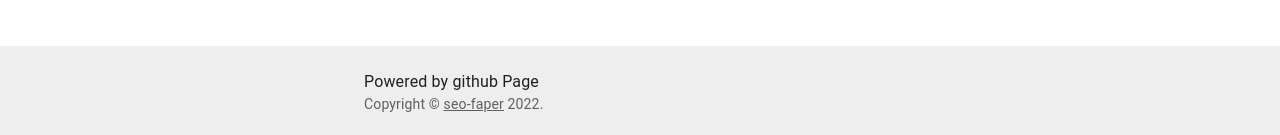
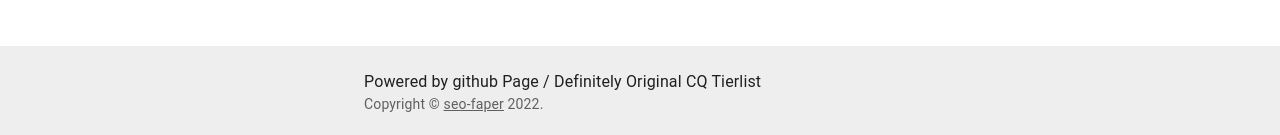
Before and after one commit to Seo-Faper/Jonan, a React (Create React App) app in the folder portfolio/: page / in a window 1280 px wide. Shown: the part 662-797 px from the top of the page. Built offline with nearby package versions, Linux system fonts and the light colour scheme.

Commit message:
맥북 직이네

```diff
--- a/portfolio/src/App.js
+++ b/portfolio/src/App.js
@@ -53,7 +53,7 @@ export default function App() {
       >
         <Container maxWidth="sm">
           <Typography variant="body1">
-            Powered by github Page
+            Powered by github Page / Definitely Original CQ Tierlist
           </Typography>
           <Copyright />
         </Container>
```
